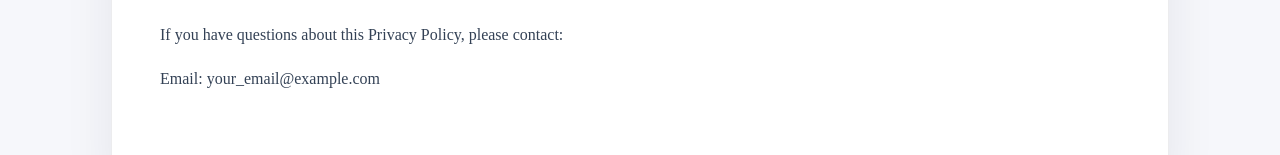
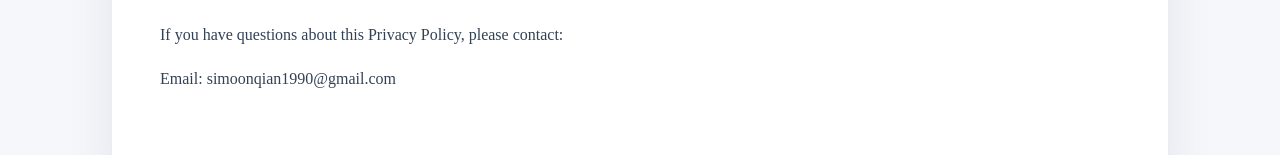
Before and after one commit to haimingyue/escape-ordinary, a Nuxt app: page /privacy-policy in a window 1280 px wide. Shown: the part 3104-3259 px from the top of the page. Built offline with nearby package versions, Linux system fonts and the light colour scheme.

Commit message:
邮箱修改

```diff
--- a/app/pages/privacy-policy.vue
+++ b/app/pages/privacy-policy.vue
@@ -144,7 +144,7 @@
         <section class="policy-section">
           <h2 class="policy-heading">Contact</h2>
           <p class="policy-text">If you have questions about this Privacy Policy, please contact:</p>
-          <p class="policy-text">Email: your_email@example.com</p>
+          <p class="policy-text">Email: simoonqian1990@gmail.com</p>
         </section>
       </div>
     </main>
```
